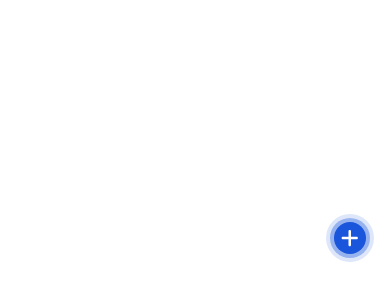
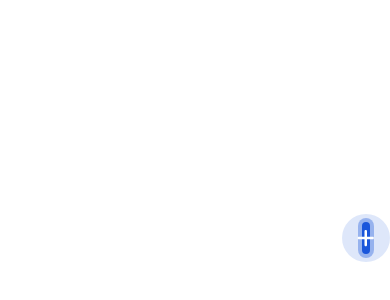
Before and after one commit to mandanaD/form-builder, a React (Vite) app: page / in a window 390 px wide. Shown: the part 502-802 px from the top of the page. Built offline with nearby package versions, Linux system fonts and the light colour scheme.

Commit message:
fix:style

```diff
--- a/src/Components/FieldOptions.tsx
+++ b/src/Components/FieldOptions.tsx
@@ -10,12 +10,12 @@ import type {IconDefinition} from "@fortawesome/free-regular-svg-icons";
 import {useState} from "react";
 import type {Field, optionsType} from "../types/FormType.tsx";
 
-const FieldOptions = ({definedFields, setDefinedFields}:optionsType) => {
-    const availableFields :{
+const FieldOptions = ({definedFields, setDefinedFields,setActiveFieldIndex}: optionsType) => {
+    const availableFields: {
         question_type: Field["question_type"],
         text: string,
-        icon:IconDefinition
-    }[]= [
+        icon: IconDefinition
+    }[] = [
         {question_type: "TEXT", text: "متن کوتاه", icon: faTextWidth},
         {question_type: "TEXTAREA", text: "متن بلند", icon: faParagraph},
         {question_type: "SELECT", text: "تک انتخابی", icon: faSquareCaretDown},
@@ -35,12 +35,13 @@ const FieldOptions = ({definedFields, setDefinedFields}:optionsType) => {
             options: question_type === "SELECT" || question_type === "MULTISELECT" ? ["گزینه ۱"] : []
         }
         setDefinedFields([...definedFields, newField])
+        setActiveFieldIndex(definedFields.length)
     }
 
     return (
         <>
             <div
-                className={`w-[250px] border sm:border-transparent border-gray-200 sm:z-10 z-[70] bg-white overflow-auto right-0 sm:h-fit sm:max-h-none max-h-screen h-screen sm:sticky pt-4 top-0 transition-all duration-100 fixed px-3 gap-1 flex flex-col ${isOptionsOpen ? "translate-x-0" : "translate-x-[130%]"} sm:translate-x-0 `}>
+                className={`w-[250px] sm:border-transparent border  border-gray-300/60 sm:z-10 z-[70] bg-white overflow-auto right-0 sm:h-fit sm:max-h-none max-h-screen h-screen sm:sticky pt-4 top-0 transition-all duration-100 fixed px-3 gap-1 flex flex-col ${isOptionsOpen ? "translate-x-0" : "translate-x-[130%]"} sm:translate-x-0 `}>
                 <div
                     className={"sm:hidden flex items-center justify-between pb-5 border-b-[0.5px] border-gray-300/60"}>
                     <div className={"text-gray-800 text-sm"}>
@@ -63,14 +64,12 @@ const FieldOptions = ({definedFields, setDefinedFields}:optionsType) => {
                     </div>
                 ))}
             </div>
-            <div className={"px-4"}>
-                <div
-                    onClick={() => setIsOptionsOpen(true)}
-                    className={"bg-[#1A56DB24] p-1 sm:hidden min-w-12 min-h-12 size-12 bottom-20 rounded-full fixed "}>
-                    <div className={"w-full h-full bg-[#1A56DB5C] rounded-full p-1"}>
-                        <div className={"w-full h-full bg-[#1A56DB] rounded-full grid place-content-center"}>
-                            <FontAwesomeIcon icon={faPlus} className={"text-xl text-white"}/>
-                        </div>
+            <div
+                onClick={() => setIsOptionsOpen(true)}
+                className={"bg-[#1A56DB24] px-4 py-1 sm:hidden min-w-12 min-h-12 size-12 bottom-20 rounded-full fixed "}>
+                <div className={"w-full h-full bg-[#1A56DB5C] rounded-full p-1"}>
+                    <div className={"w-full h-full bg-[#1A56DB] rounded-full grid place-content-center"}>
+                        <FontAwesomeIcon icon={faPlus} className={"text-xl text-white"}/>
                     </div>
                 </div>
             </div>
```
